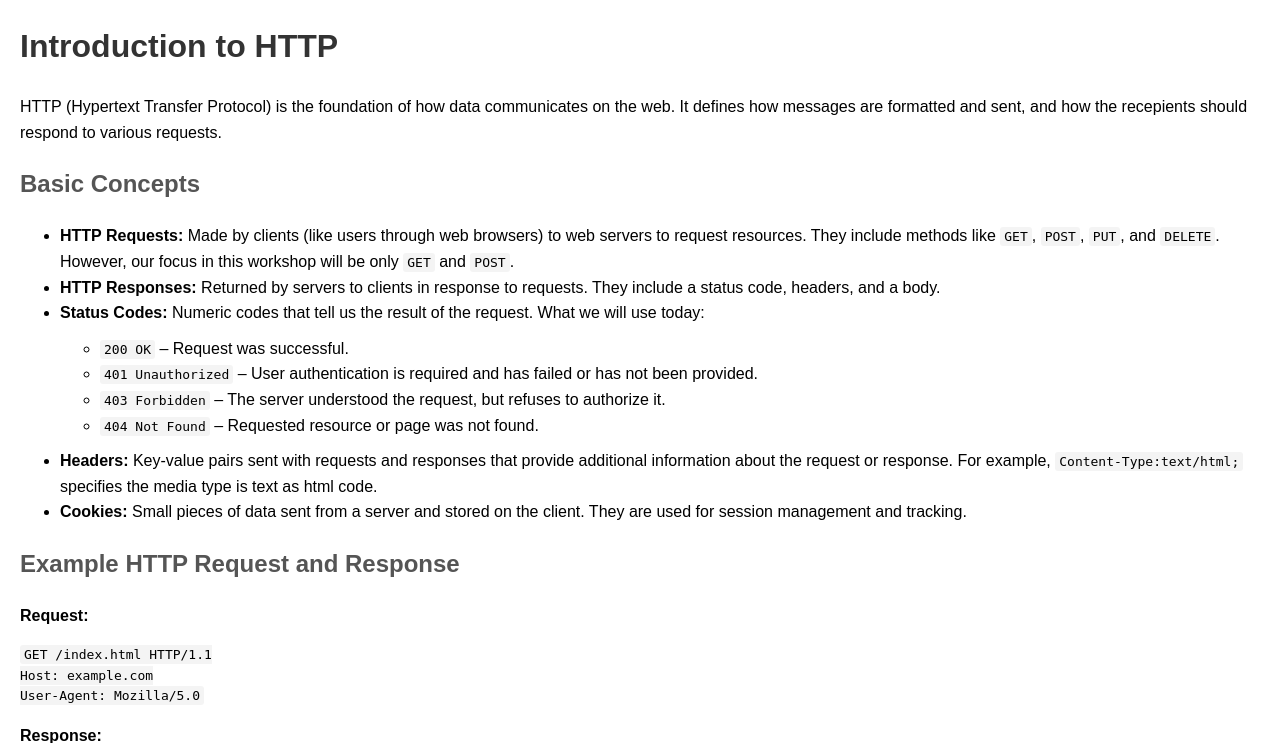
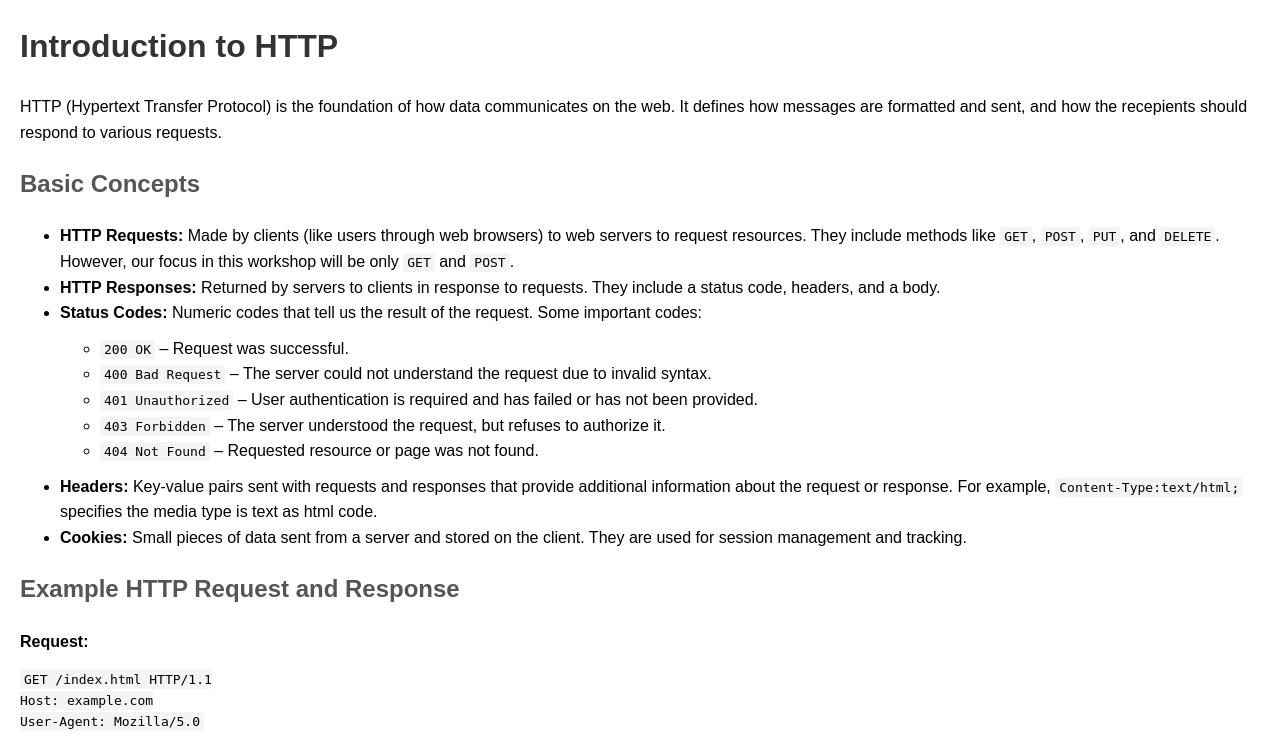
Before and after one commit to heshamalmosawi/Postman-CTF, a Flask app: page /http in a window 1280 px wide. Shown: the top 743 px of the page. Run offline with Flask 3, Linux system fonts and the light colour scheme.

Commit message:
update to http page

```diff
--- a/templates/httppage.html
+++ b/templates/httppage.html
@@ -45,9 +45,10 @@
             However, our focus in this workshop will be only <code>GET</code> and <code>POST</code>.</li>
         <li><strong>HTTP Responses:</strong> Returned by servers to clients in response to requests. They include a
             status code, headers, and a body.</li>
-        <li><strong>Status Codes:</strong> Numeric codes that tell us the result of the request. What we will use today:
+        <li><strong>Status Codes:</strong> Numeric codes that tell us the result of the request. Some important codes:
             <ul>
                 <li><code>200 OK</code> – Request was successful.</li>
+                <li><code>400 Bad Request</code> – The server could not understand the request due to invalid syntax. </li>
                 <li><code>401 Unauthorized</code> – User authentication is required and has failed or has not been
                     provided.</li>
                 <li><code>403 Forbidden</code> – The server understood the request, but refuses to authorize it.</li>
```
